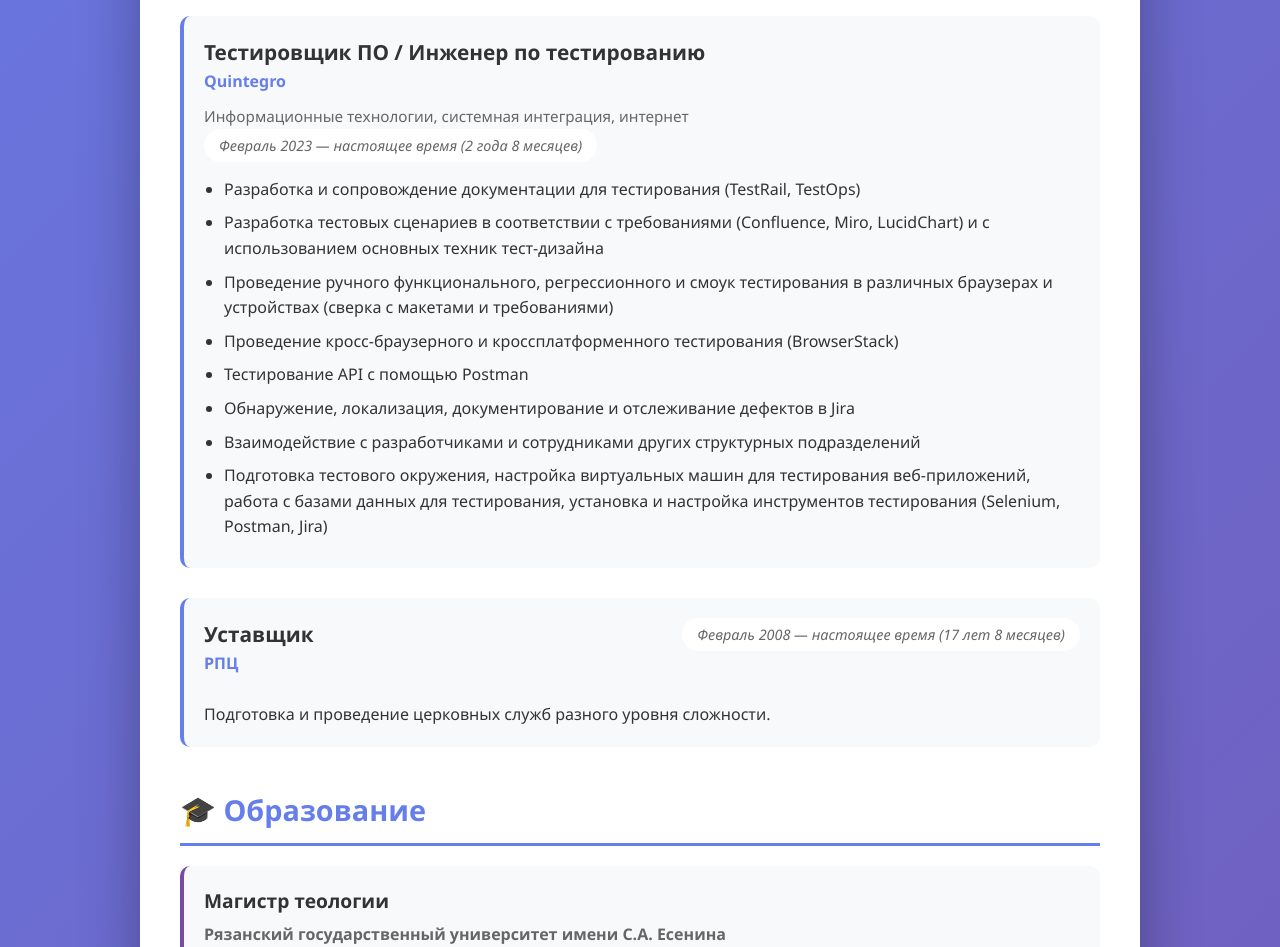
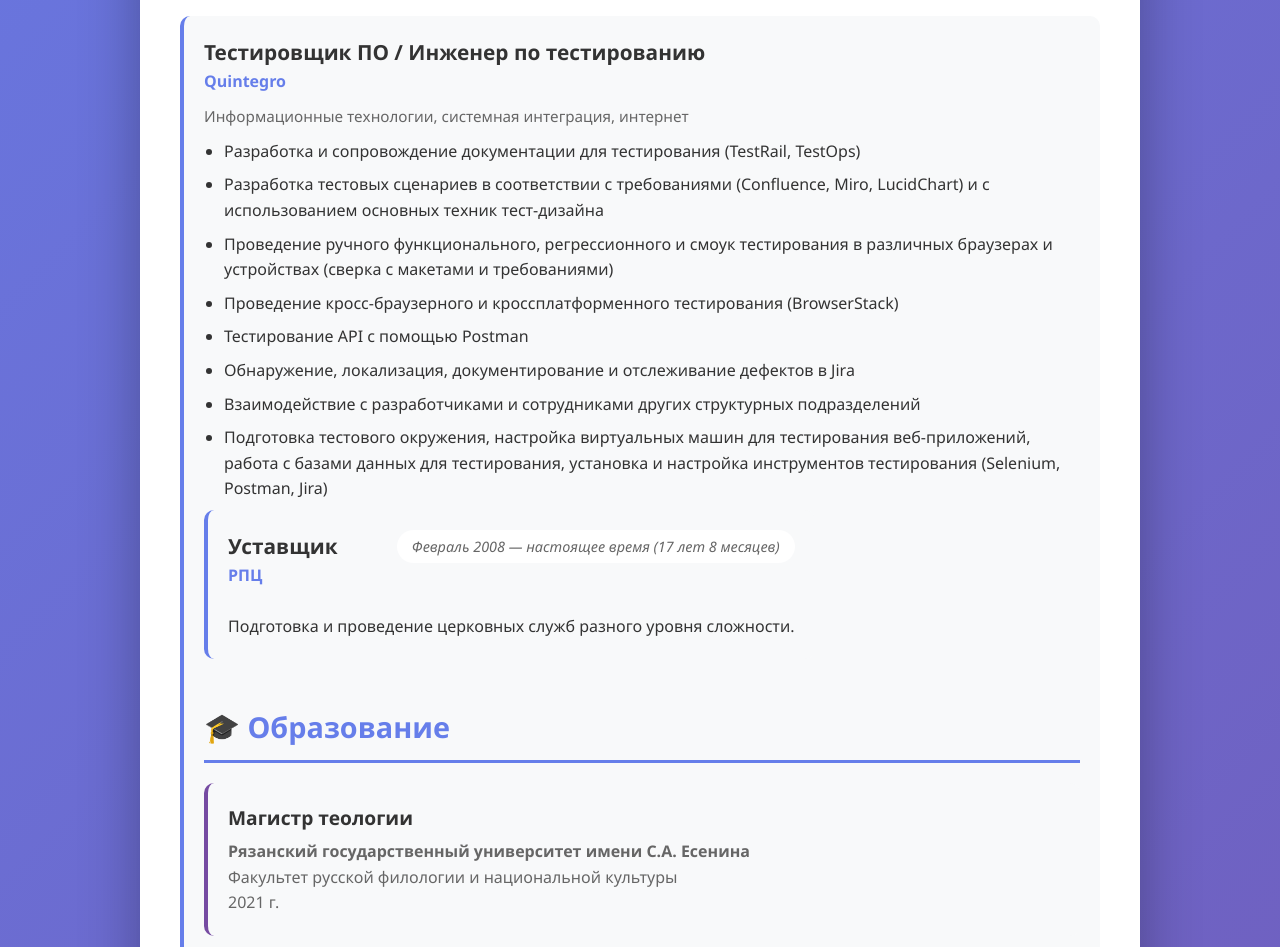
Before and after one commit to Vasilissa-cod/resume, a plain HTML site: page index.html in a window 1280 px wide. Shown: the part 1100-2047 px from the top of the page. Drawn offline with Linux system fonts and the light colour scheme.

Commit message:
Update index.html

```diff
--- a/index.html
+++ b/index.html
@@ -60,10 +60,7 @@
                             <div class="job-title">Тестировщик ПО / Инженер по тестированию</div>
                             <div class="company">Quintegro</div>
                             <div style="color: #666; font-size: 0.95em;">Информационные технологии, системная интеграция, интернет</div>
-                        </div>
-                        <div class="job-period">Февраль 2023 — настоящее время (2 года 8 месяцев)</div>
-                    </div>
-                    <div class="job-description">
+                                            <div class="job-description">
                         <ul>
                             <li>Разработка и сопровождение документации для тестирования (TestRail, TestOps)</li>
                             <li>Разработка тестовых сценариев в соответствии с требованиями (Confluence, Miro, LucidChart) и с использованием основных техник тест-дизайна</li>
```
